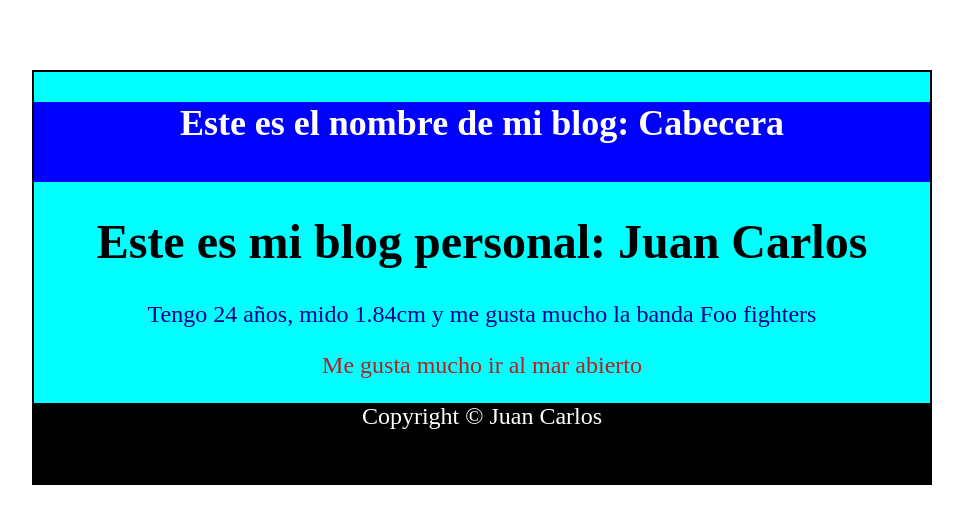
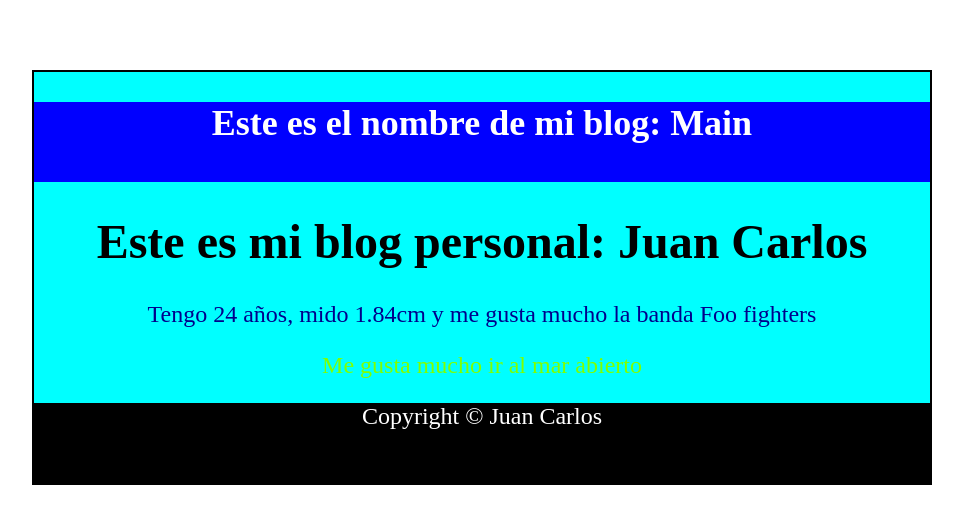
Before and after one commit to govdotpl/ImpartiendoCursoGIT-Github, a plain HTML site: page index.html in a window 1280 px wide. Shown: the whole page, without its empty margins (158-1121 px from the left). Drawn offline with Linux system fonts and the light colour scheme.

Commit message:
Cambie el titulo de mi blog y cambie el color de un parrafo

```diff
--- a/css/estilos.css
+++ b/css/estilos.css
@@ -24,7 +24,7 @@ body{
 
 
 #p2{
-    color:firebrick;
+    color:chartreuse;
 }
 
 #header{
--- a/index.html
+++ b/index.html
@@ -12,7 +12,7 @@
 <body>
     <div id="contenedor">
         <div id="header">
-            <h2 id="nCabecera">Este es el nombre de mi blog: Cabecera</h2>
+            <h2 id="nCabecera">Este es el nombre de mi blog: Main</h2>
         </div>
         <h1 id="titulo">Este es mi blog personal: Juan Carlos</h1>
         <p id="p1">Tengo 24 años, mido 1.84cm y me gusta mucho la banda Foo fighters</p>
```
